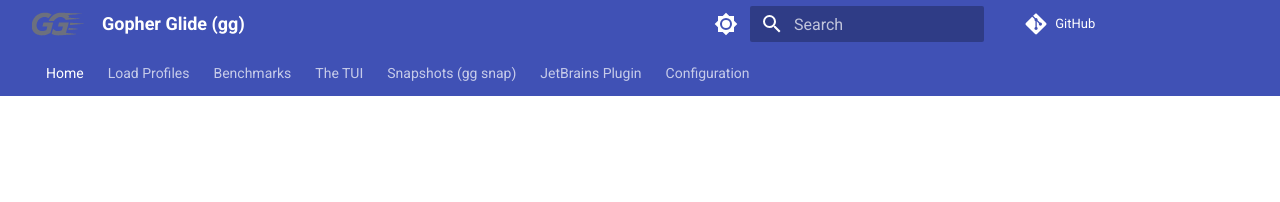
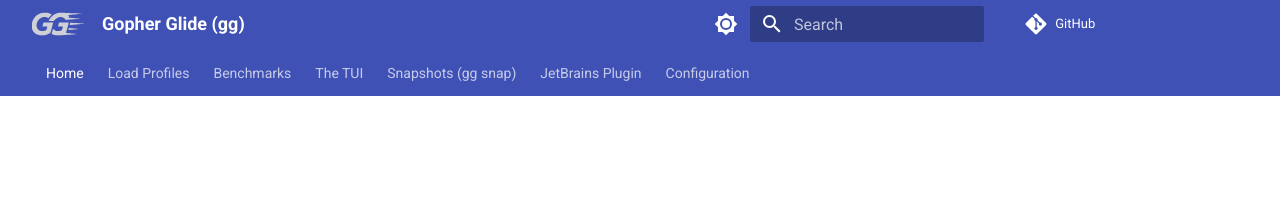
Before and after one commit to shyam-s00/gopher-glide, an MkDocs documentation site: the page built from docs/index.md, in a window 1280 px wide. Shown: the top 202 px of the page. Built offline with MkDocs 1.6.1 and Material for MkDocs 9.7.7, drawn with Linux system fonts in a browser that asks for light colours; comment, search, counter and statistics services are not loaded.

Commit message:
chore: update logo color in header

```diff
--- a/docs/stylesheets/gopher.css
+++ b/docs/stylesheets/gopher.css
@@ -4,14 +4,6 @@
   transform-origin: center;
 }
 
-/* Switch header logo based on theme toggle */
-[data-md-color-scheme="default"] .md-header__button.md-logo img {
-  content: url("../assets/ggToolIcon.svg");
-}
-
-[data-md-color-scheme="slate"] .md-header__button.md-logo img {
-  content: url("../assets/ggToolIcon_dark.svg");
-}
 
 /* Base overrides for homepage */
 .tx-hero {
```
